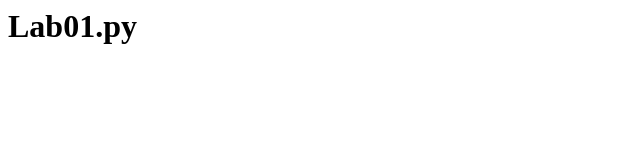
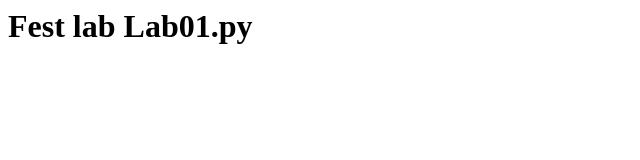
Before and after one commit to Bolteren/py_Lab01, a plain HTML site: page index.html in a window 1280 px wide. Shown: the whole page, without its empty margins (0-640 px from the left). Drawn offline with Linux system fonts and the light colour scheme.

Commit message:
Revert "Revert "Error""
This reverts commit 1cb2ab96e9bce9f1b3a0a8317de4289a23404239.

```diff
--- a/index.html
+++ b/index.html
@@ -5,6 +5,6 @@
 </head>
 
 <body>
-<h1>Lab01.py</h1>
+<h1>Fest lab Lab01.py</h1>
 </body>
 </html>
```
